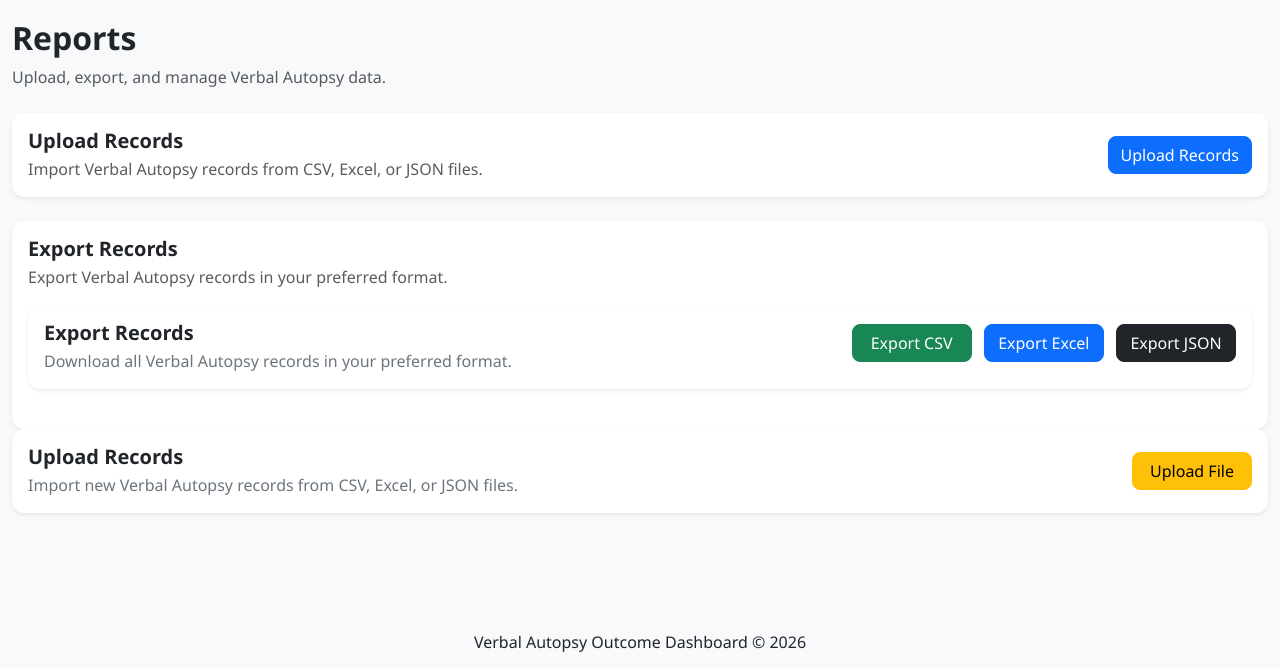
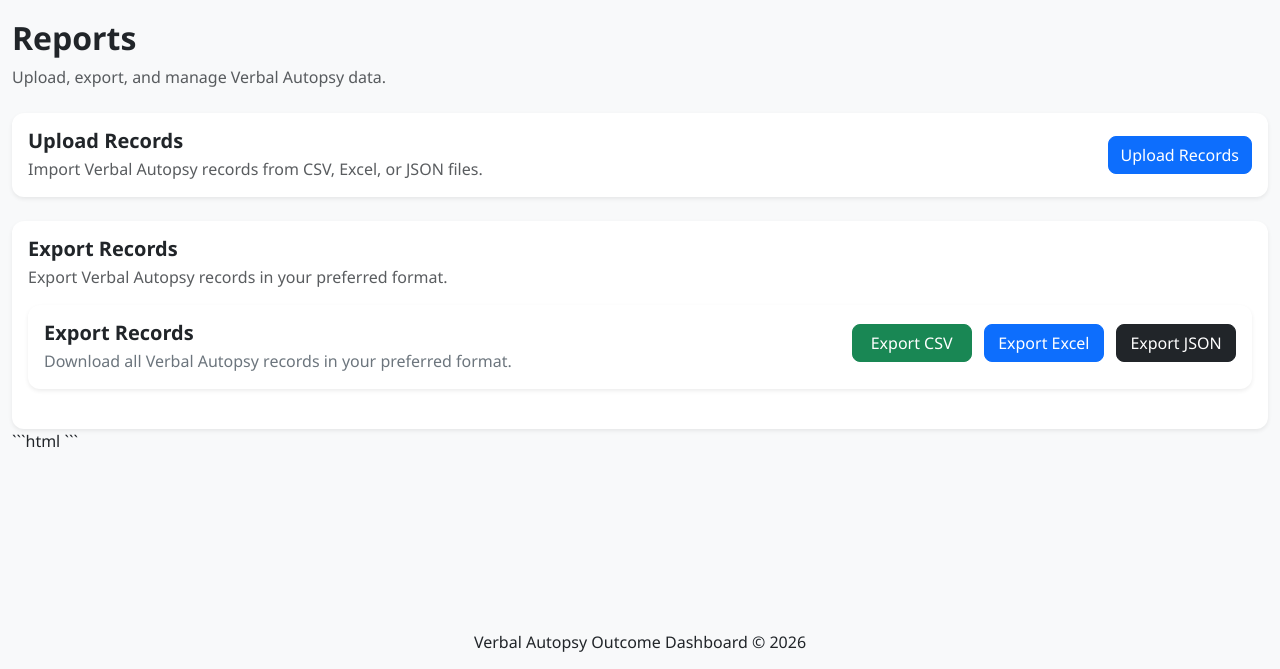
Before and after one commit to tersookor758-lang/verbal-autopsy-dashboard, a Python web app: template dashboard/templates/reports.html in a window 1280 px wide. Shown: the part 131-800 px from the top of the page. Run offline with Jinja, Linux system fonts and the light colour scheme; the template is opened without the code that fills it, so the values that code supplies are empty.

Commit message:
I made some changes

````diff
--- a/dashboard/templates/components/upload_modal.html
+++ b/dashboard/templates/components/upload_modal.html
@@ -1,42 +1,4 @@
-<div class="card shadow-sm border-0 mb-4">
-
-    <div class="card-body">
-
-        <div class="d-flex flex-wrap justify-content-between align-items-center">
-
-            <div>
-
-                <h5 class="mb-1">
-                    Upload Records
-                </h5>
-
-                <p class="theme-muted mb-0">
-                    Import new Verbal Autopsy records from CSV, Excel, or JSON files.
-                </p>
-
-            </div>
-
-            <div class="mt-3 mt-md-0">
-
-                <button
-                    type="button"
-                    class="btn btn-warning"
-                    data-bs-toggle="modal"
-                    data-bs-target="#uploadModal"
-                >
-                    Upload File
-                </button>
-
-            </div>
-
-        </div>
-
-    </div>
-
-</div>
-
-
-
+```html
 <div
     class="modal fade"
     id="uploadModal"
@@ -67,6 +29,7 @@
 
             </div>
 
+
             <div class="modal-body">
 
                 <form id="uploadForm">
@@ -90,6 +53,7 @@
 
                     </div>
 
+
                     <div class="alert alert-info">
 
                         Supported formats:
@@ -99,11 +63,13 @@
 
                     </div>
 
+
                     <div id="uploadMessage"></div>
 
                 </form>
 
             </div>
+
 
             <div class="modal-footer">
 
@@ -130,3 +96,4 @@
     </div>
 
 </div>
+```
````
